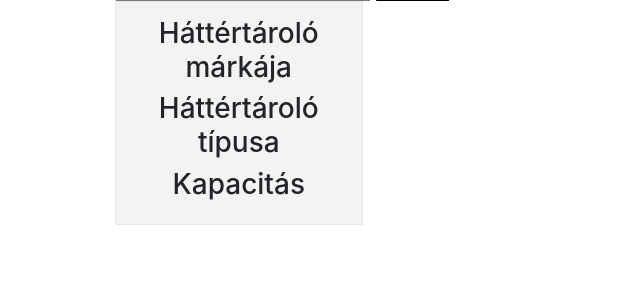
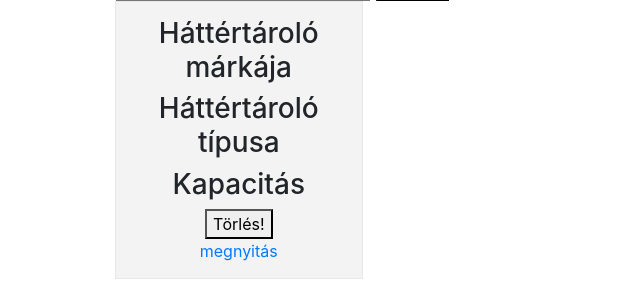
Before and after one commit to TotpalIstvan/Beadando_ssd, a PHP site: page / in a window 1280 px wide. Shown: the part 519-823 px from the top of the page, without its empty margins (0-640 px from the left). Before the commit the page ends 744 px from the top, so only its background shows below. Run offline with PHP 8.4, Linux system fonts and the light colour scheme; tables that the repository leaves empty or names only in its code hold one stand-in row (values such as "Sample post"); data that the repository does not hold is empty; some libraries are stand-ins or nearby versions.

Commit message:
javítás

```diff
--- a/index.php
+++ b/index.php
@@ -71,10 +71,10 @@ $hibak = "";
                     <h3>Kapacitás</h3>
                     <h4><?=$adat["Kapacitas"]?></h4>
                     <form method="POST">
-
+                    <button name="termekid" value="<?=$adat["HattertaroloID"]?>">Törlés!</button>
                     </form>
 
-
+                    <a href="<?=$alapUrl?>/szerkesztes.php?id=<?=$adat["HattertaroloID"]?>">megnyitás</a>
                 </div>
             <?php endforeach; ?>
         </div>
```
